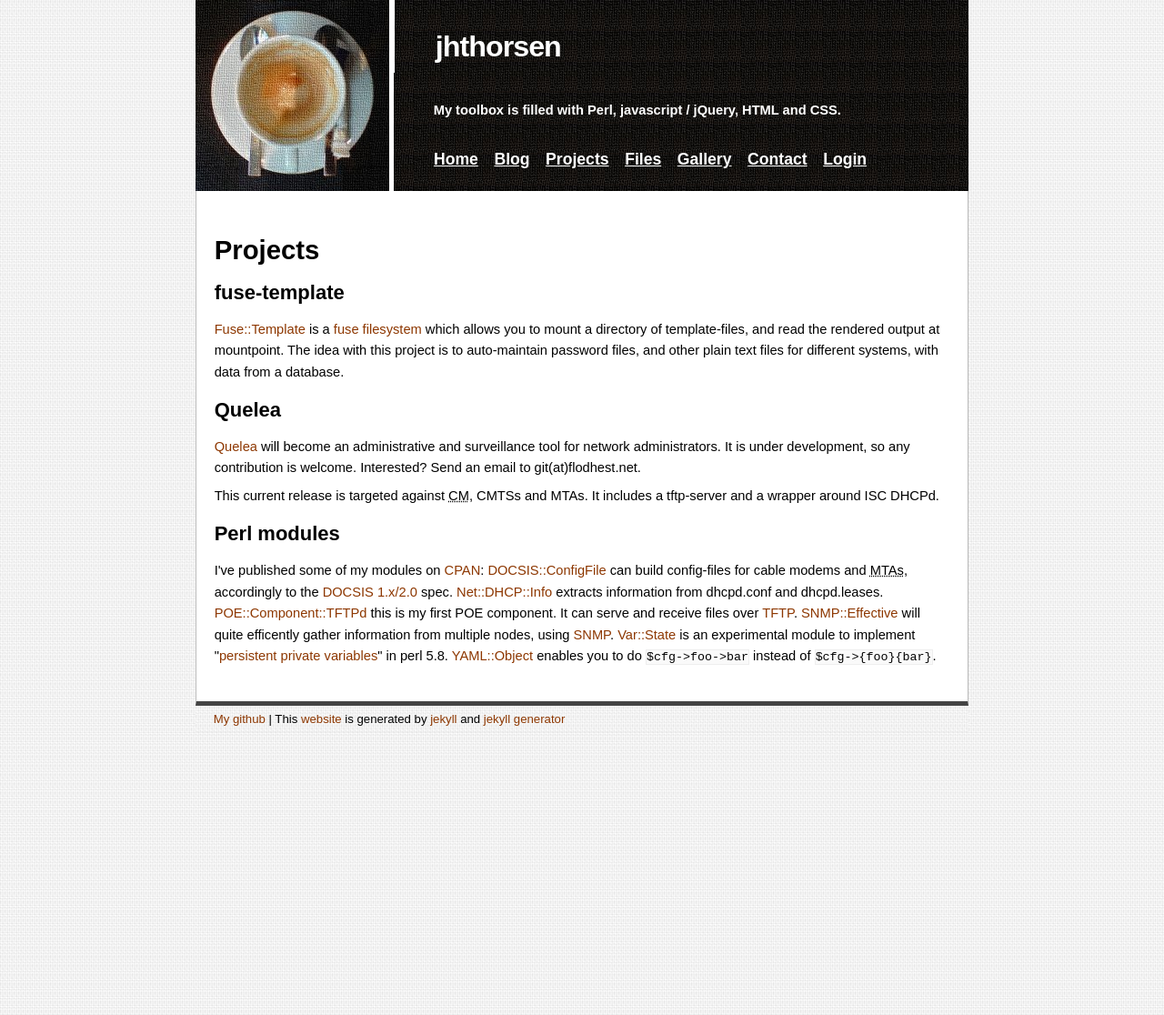
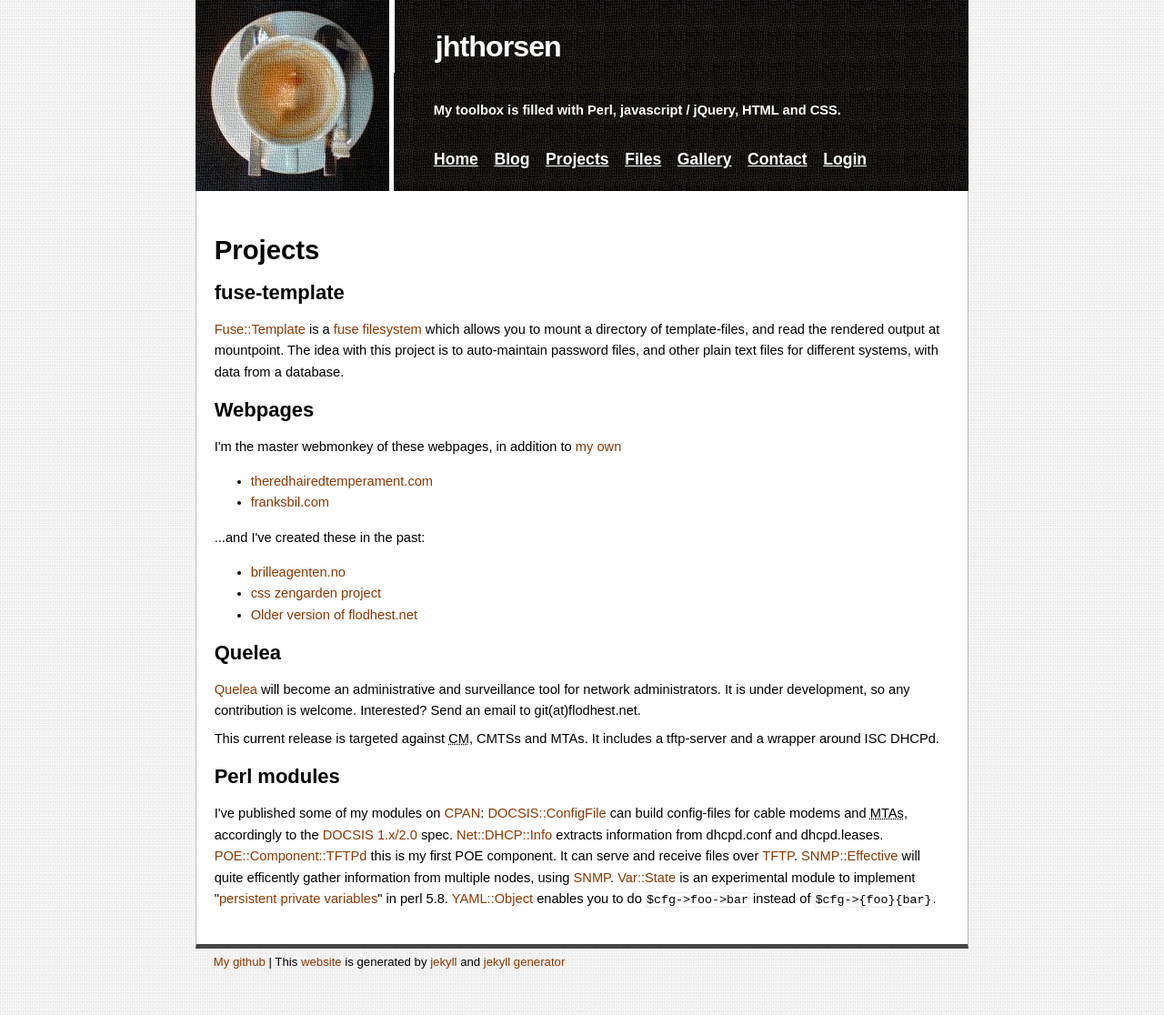
Before and after one commit to kberov/jhthorsen.github.com, a Jekyll site: the page built from projects/index.html, in a window 1280 px wide. Shown: the whole page at 91% size. Built offline with Jekyll 4.4.1, drawn with Linux system fonts in a browser that asks for light colours; before the commit the page ends 900 px from its top, so only the background shows below that.

Commit message:
add webpages to projects

```diff
--- a/projects/index.html
+++ b/projects/index.html
@@ -8,6 +8,23 @@ title: jhthorsen's projects
 <p>
  <a href="http://search.cpan.org/perldoc?Fuse::Template">Fuse::Template</a> is a <a href="http://fuse.sourceforge.net/">fuse filesystem</a> which allows you to mount a directory of template-files, and read the rendered output at mountpoint. The idea with this project is to auto-maintain password files, and other plain text files for different systems, with data from a database.
 </p>
+
+<h2>Webpages</h2>
+<p>
+I'm the master webmonkey of these webpages, in addition to <a href="http://flodhest.net">my own</a>
+</p>
+<ul>
+    <li><a href="http://theredhairedtemperament.com">theredhairedtemperament.com</a></li>
+    <li><a href="http://franksbil.com">franksbil.com</a></li>
+</ul>
+<p>
+...and I've created these in the past:
+</p>
+<ul>
+    <li><a href="http://flodhest.net/files/html/projects/brilleagenten.no/index.html">brilleagenten.no</a></li>
+    <li><a href="http://flodhest.net/files/html/projects/csszengarden/czg.html">css zengarden project</a></li>
+    <li><a href="http://flodhest.net/files/html/old">Older version of flodhest.net</a></li>
+</ul>
 
 <h2><a href="http://jhthorsen.github.com/quelea">Quelea</a></h2>
 <p><a href="http://jhthorsen.github.com/quelea">Quelea</a> will become an administrative and surveillance tool for network administrators. It is under development, so any contribution is welcome. Interested? Send an email to git(at)flodhest.net.</p>
```
